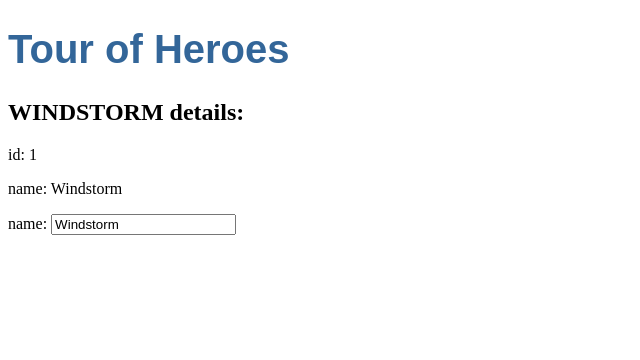
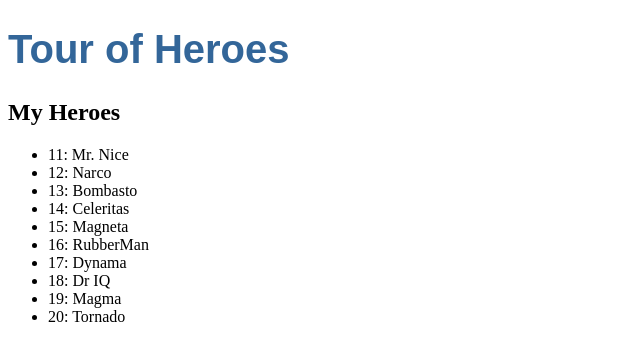
Before and after one commit to ngenovictor/learn_angular_tour_of_heroes, an Angular app: page / in a window 1280 px wide. Shown: the top 360 px of the page, without its empty margins (0-640 px from the left). Built offline with nearby package versions, Linux system fonts and the light colour scheme.

Commit message:
Create a list of heroes and list them

```diff
--- a/src/app/heroes/heroes.component.html
+++ b/src/app/heroes/heroes.component.html
@@ -1,9 +1,6 @@
-<h2>{{ hero.name | uppercase }} details:</h2>
-<p>id: {{ hero.id }}</p>
-<p>name: {{ hero.name }}</p>
-
-<div>
-    <label for="">name:
-        <input type="text" [(ngModel)]="hero.name" placeholder="name">
-    </label>
-</div>
+<h2>My Heroes</h2>
+<ul class="heros">
+    <li *ngFor="let hero of heros">
+        <span class="badge">{{ hero.id }}:  </span>{{ hero.name }}
+    </li>
+</ul>
--- a/src/app/heroes/heroes.component.ts
+++ b/src/app/heroes/heroes.component.ts
@@ -1,5 +1,6 @@
 import { Component, OnInit } from '@angular/core';
 import { Hero } from '../hero';
+import { HEROS } from '../mock-heroes';
 
 @Component({
   selector: 'app-heroes',
@@ -7,10 +8,7 @@
   styleUrls: ['./heroes.component.css']
 })
 export class HeroesComponent implements OnInit {
-  hero: Hero = {
-    id: 1,
-    name: 'Windstorm'
-  }
+  heros = HEROS;
   constructor() { }
 
   ngOnInit() {
--- /dev/null
+++ b/src/app/mock-heroes.ts
@@ -0,0 +1,14 @@
+import { Hero } from './hero';
+
+export const HEROS: Hero[] = [
+    { id: 11, name: 'Mr. Nice' },
+    { id: 12, name: 'Narco' },
+    { id: 13, name: 'Bombasto' },
+    { id: 14, name: 'Celeritas' },
+    { id: 15, name: 'Magneta' },
+    { id: 16, name: 'RubberMan' },
+    { id: 17, name: 'Dynama' },
+    { id: 18, name: 'Dr IQ' },
+    { id: 19, name: 'Magma' },
+    { id: 20, name: 'Tornado' }
+];
```
